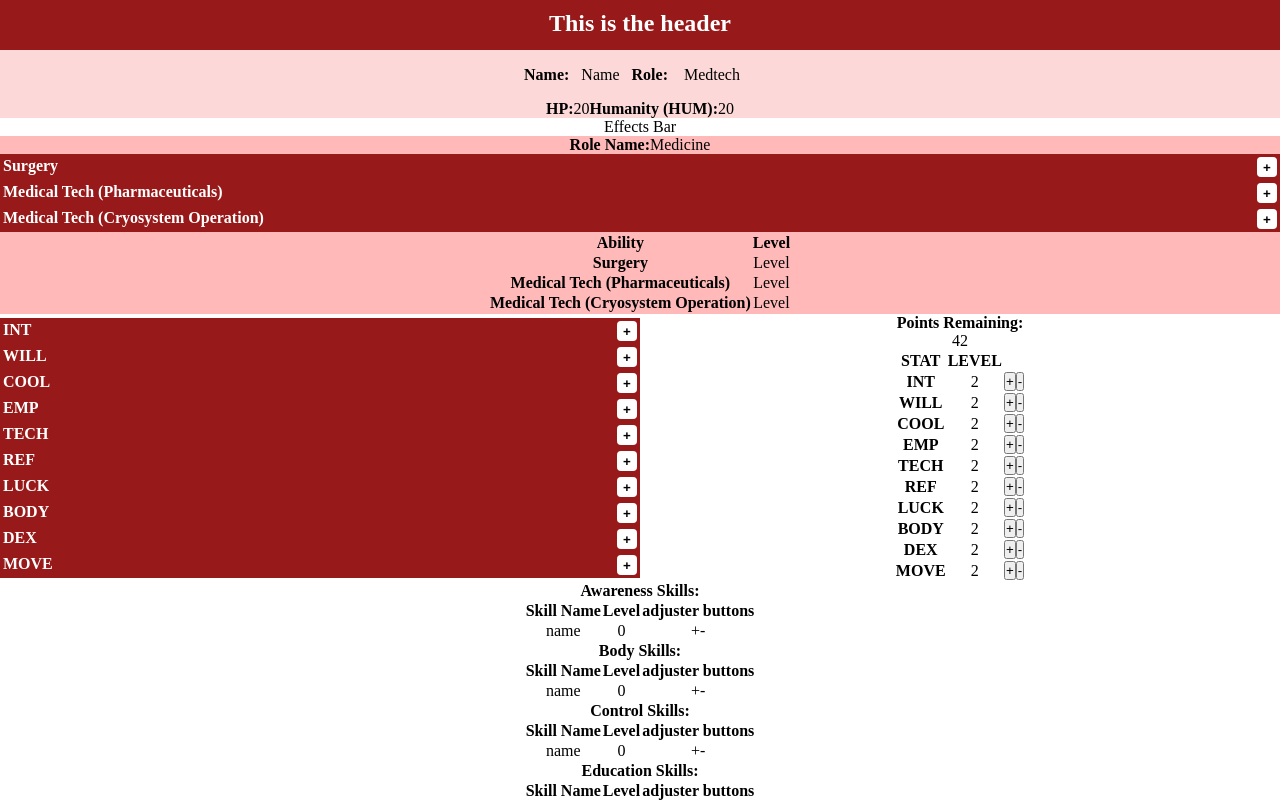
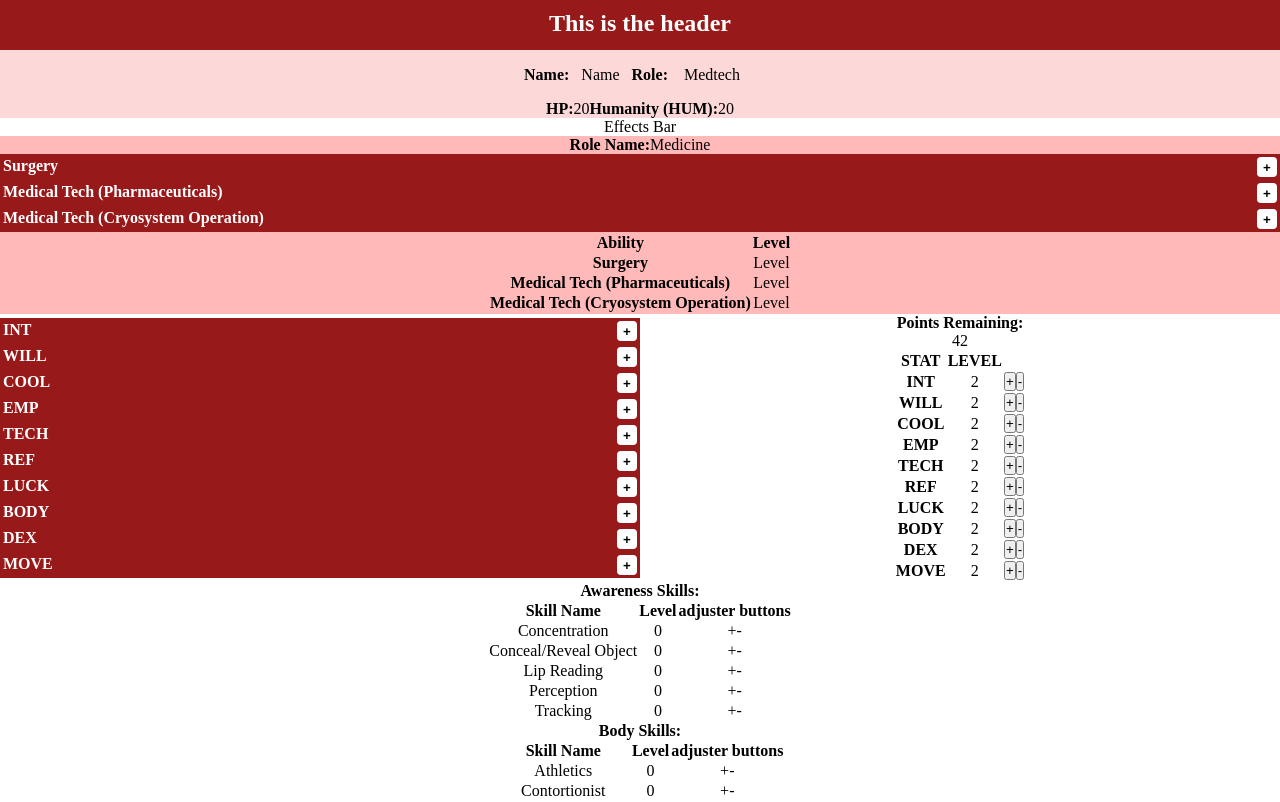
Before and after one commit to DaisyEverard/Cyberpunk-red, a React (Vite) app: page / in a window 1280 px wide. Shown: the top 802 px of the page. Built offline with nearby package versions, Linux system fonts and the light colour scheme.

Commit message:
filter skills and add to tables

```diff
--- a/src/components/RoleAbility.tsx
+++ b/src/components/RoleAbility.tsx
@@ -50,9 +50,9 @@ const RoleAbility = () => {
           <tbody>
             {
               // also need level in this skill, doesn't exist yet
-              allSkills.map(skill => {
+              allSkills.map((skill, index) => {
                 return (
-                  <tr>
+                  <tr key={index}>
                     <th>{skill}</th>
                     <td>Level</td>
                   </tr>
--- a/src/components/SingleSkillTypeTable.tsx
+++ b/src/components/SingleSkillTypeTable.tsx
@@ -1,9 +1,19 @@
+import skillsJson from "../data/skills.json"
+
 const SingleSkillTypeTable = (props) => {
-    const skillType = props.skillType
+    const tableSkillType = props.skillType
+    const skillsList = []
+
+    for (const index in skillsJson) {
+        const skillType = skillsJson[index]['category']
+        if (skillType == tableSkillType) {
+            skillsList.push(skillsJson[index])
+        }
+    }
 
     return (
         <div>
-            <h4>{skillType} Skills:</h4>
+            <h4>{tableSkillType} Skills:</h4>
             <table>
             <thead>
                 <tr>
@@ -13,11 +23,17 @@ const SingleSkillTypeTable = (props) => {
                 </tr>
             </thead>
             <tbody>
-                <tr>
-                    <td>name</td>
-                    <td>0</td>
-                    <td>+-</td>
+            {
+                    skillsList.map((skill, index) => {
+                        return (
+                            <tr>
+                <td>{skill["name"]}</td>
+                <td>0</td>
+                <td>+-</td>
                 </tr>
+                        )
+                    })
+                }
             </tbody>
         </table>
         </div>
```
